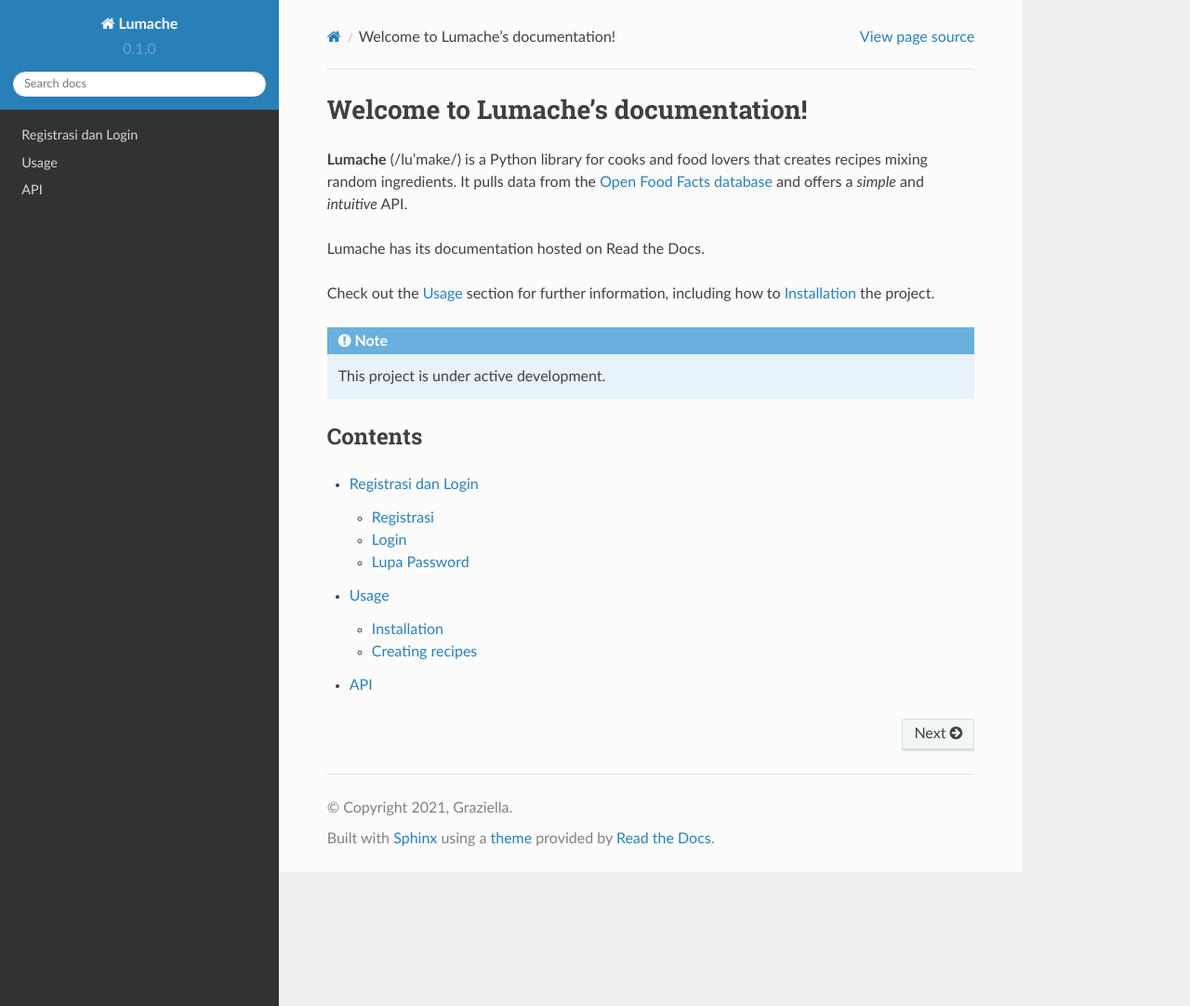
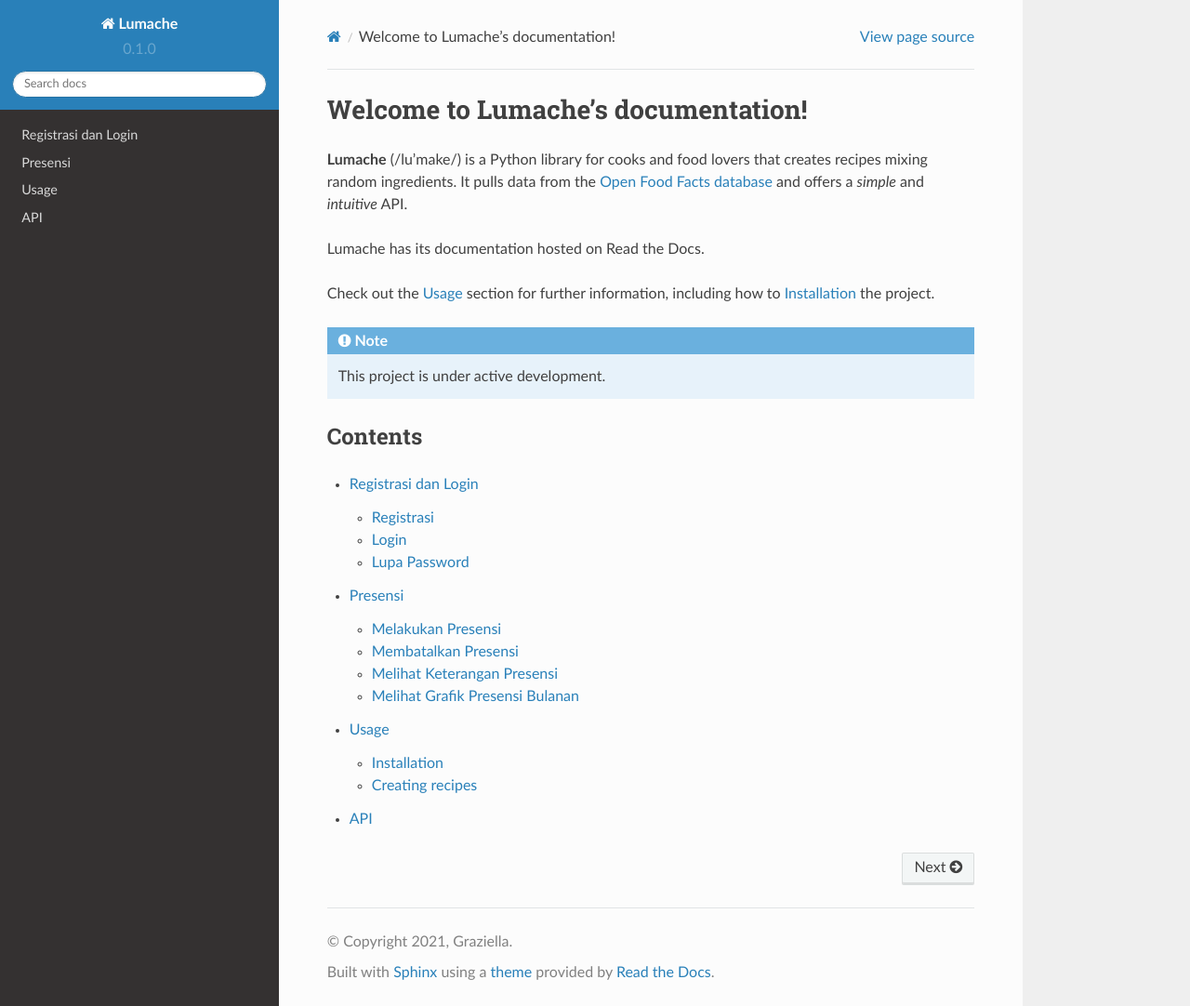
Before and after one commit to banunaryani/sigas-documentation, a Sphinx documentation site: the page built from docs/source/index.rst, in a window 1280 px wide and 1082 px high. Shown: the whole window at 93% size. Built offline with Sphinx 7.4.7 and the Read the Docs theme 2.0.0, drawn with Linux system fonts in a browser that asks for light colours; some of the changed lines change nothing that is shown.

Commit message:
create presensi page

```diff
--- a/docs/source/index.rst
+++ b/docs/source/index.rst
@@ -21,5 +21,6 @@
 .. toctree::
 
    registrasi
+   presensi
    usage
    api
--- /dev/null
+++ b/docs/source/presensi.rst
@@ -0,0 +1,38 @@
+Presensi
+========
+
+Melakukan Presensi
+------------------
+Anda dapat melakukan presensi pada halaman presensi di `halaman presensi`_. Anda juga dapat mengakses halaman presensi melalui menu samping Presensi, atau melalui halaman dashboard pada tombol ``Presensi``.
+Langkah untuk melakukan presensi, adalah
+1. Pilih opsi presensi pada bagian Pilihan Presensi di sebelah kiri atas
+2. **Drag and drop** opsi presensi ke tanggal yang sesuai.
+3. Setelah itu akan muncul jendela untuk menuliskan keterangan. Tuliskan keterangan pada kolom yang ada, kemudian klik ``Ok``.
+4. Jika berhasil, akan tertulis presensi yang dipilih pada kotak tanggal yang sesuai.
+
+
+Membatalkan Presensi
+--------------------
+1. Buka halaman presensi
+2. Pada kalender, cari tanggal yang akan dibatalkan presensinya
+3. Klik pada kotak presensi yang ingin dihapus.
+4. Akan muncul jendela untuk mengonfirmasi pembatalan presensi, klik Hapus.
+
+
+Melihat Keterangan Presensi
+---------------------------
+Anda dapat melihat keterangan pada presensi Anda di tanggal tertentu dengan cara mengarahkan pointer mouse ke kotak presensi yang dimaksud. Akan muncul bubble yang berisi keterangan presensi di tanggal tersebut.
+
+
+Melihat Grafik Presensi Bulanan
+-------------------------------
+Anda dapat melihat ringkasan presensi yang Anda lakukan selama satu bulan dalam bentuk pie chart. Anda dapat mengaksesnya di halaman profil akun Anda melalui menu samping yang tertulis nama Akun Anda. **Pie chart** akan muncul di sebelah kanan atas.
+Pada bagian yang sama, terdapat kolom bulan dan tahun yang dapat Anda pilih untuk menampilkan grafik pada bulan dan tahun tertentu.
+Apabila tidak ada data presensi pada bulan yang dipilih, maka akan muncul pesan pemberitahuan belum presensi pada bulan yang dipilih.
+
+.. _halaman presensi: https://sigas.geoartscience.co.id/user/presensi
+
+.. autosummary::
+   :toctree: generated
+
+   lumache
```
